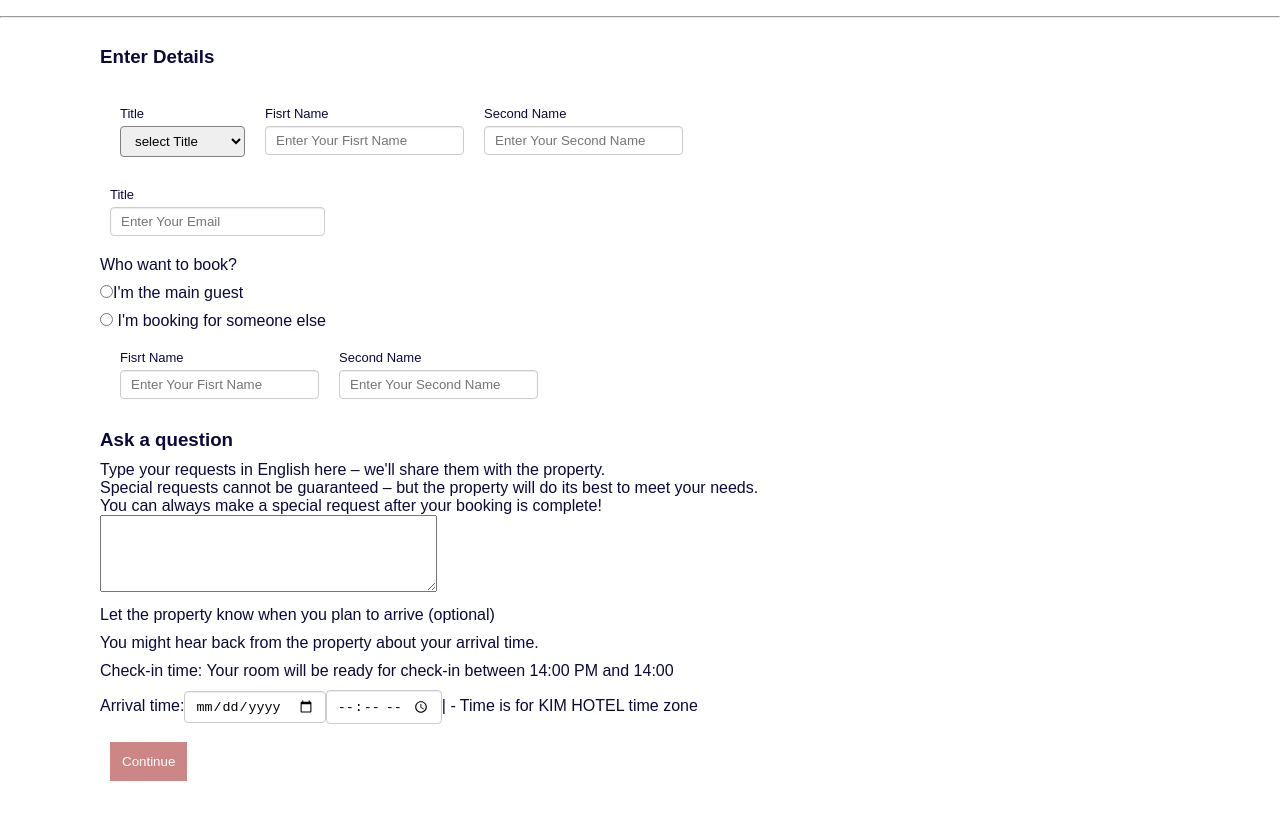
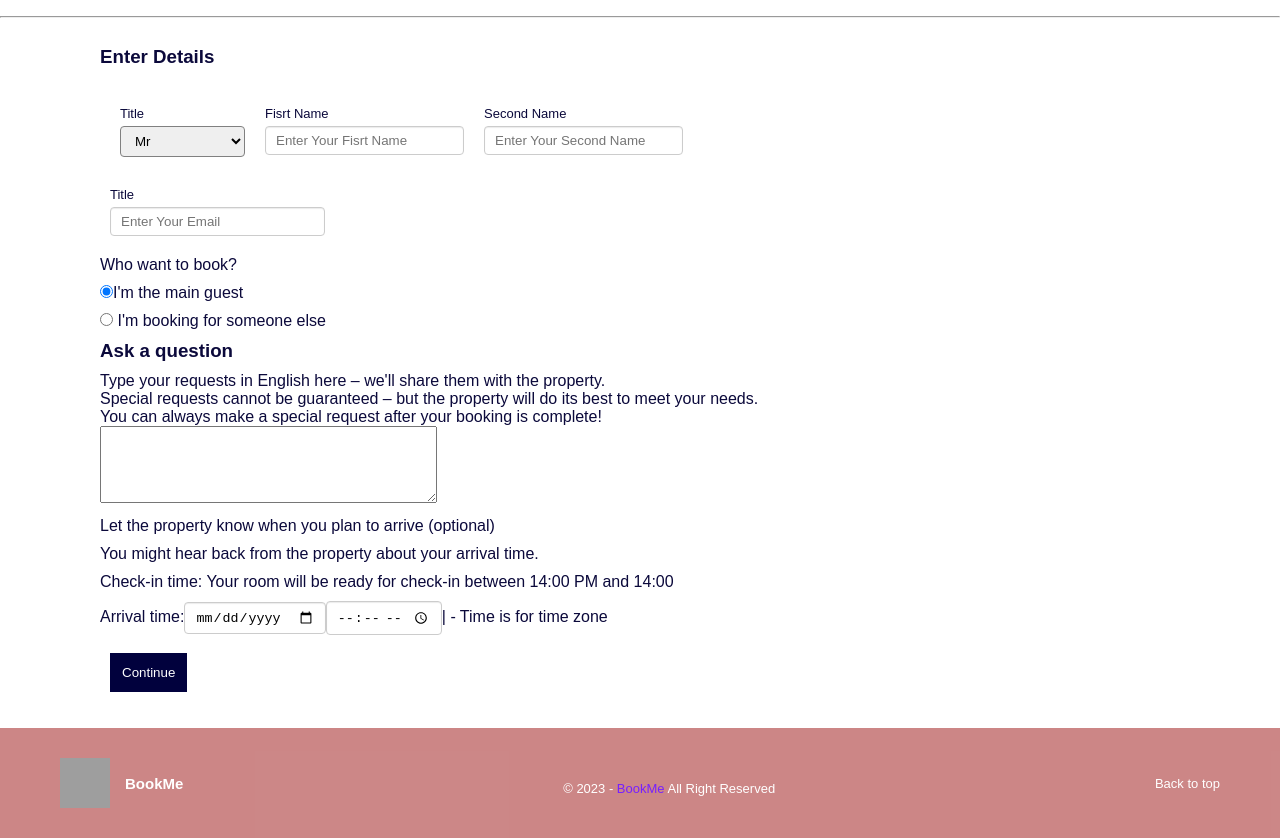
Before and after one commit to alaintresor/book-me-fe, a React (Create React App) app: page /checkout/1/1 in a window 1280 px wide. Shown: the part 520-1358 px from the top of the page. Before the commit the page ends 1301 px from the top, so only its background shows below. Built offline with nearby package versions, Linux system fonts and the light colour scheme; no server answers; grey boxes are pictures that could not be loaded.

Commit message:
fix details background

```diff
--- a/package.json
+++ b/package.json
@@ -26,6 +26,7 @@
     "react-router-dom": "^6.6.2",
     "react-scripts": "5.0.1",
     "react-scroll": "^1.8.9",
+    "react-slick": "^0.29.0",
     "sass": "^1.57.1",
     "styled-components": "^5.3.6",
     "web-vitals": "^2.1.4"
--- a/src/components/Nav/TopNavbar.jsx
+++ b/src/components/Nav/TopNavbar.jsx
@@ -65,7 +65,7 @@ export default function TopNavbar() {
 
             <li className="semiBold font15 pointer">
               <a href="/login" style={{ padding: "10px 30px 10px 0" }}>
-                open Account
+                Open Account
               </a>
             </li>
 
--- a/src/components/Sections/Header.jsx
+++ b/src/components/Sections/Header.jsx
@@ -27,7 +27,7 @@ export default function Header() {
                         <input className="form-control1" type="date" name="" id="" />
                       </div>
                       <div className="form-group-header">
-                        <label htmlFor="place">DEPARTURE</label>
+                        <label htmlFor="place">Departure</label>
                         <input className="form-control1" type="date" name="" id="" />
                       </div>
                       <div className="form-group-header">
@@ -44,7 +44,7 @@ export default function Header() {
                       </div>
                       <div className="form-group-header">
 
-                        <input className="btn" type="submit"  name="" id="" />
+                        <input className="btn" value="Search" type="submit"  name="" id="" />
                       </div>
                     </div>
                   </FormHome>
--- a/src/pages/checkout.js
+++ b/src/pages/checkout.js
@@ -2,11 +2,29 @@ import React, { useEffect, useState } from 'react';
 import { useParams } from 'react-router';
 import TopNavbar from '../components/Nav/TopNavbar';
 import axios from 'axios';
-
+import Footer from "../components/Sections/Footer"
 function CheckOut() {
   let { roomType, hotelId } = useParams()
+  const [title,setTitle]  = useState('')
+  const [fname,setFname]  = useState('')
+  const [lname,setLname]  = useState('')
+  const [emailMe,setEmailMe]  = useState('')
+  const [isGuest, setIsGuest] = useState(false)
+  const [fullnameOther,setFullnameOther]  = useState('')
+  const [emailOther,setEmailOther]  = useState('')
+  const [country,setCountry]  = useState('')
+  const [tel,setTel]  = useState('')
+  const [attendingEvent,setAttendingEvent]  = useState(false)
+  const [event,setEvent]  = useState('')
+  const [promo,setPromo]  = useState('')
+  const [paymentOption,setPaymentOption]  = useState('')
+
+
+
 
   const [hotel, setHotel] = useState({})
+
+  let [events, setEvents] = useState([])
 
   useEffect(() => {
     axios
@@ -14,6 +32,19 @@ function CheckOut() {
       .then((res) => {
         const { accomodation } = res.data.data
         setHotel(accomodation)
+      })
+      .catch((err) => {
+      });
+
+  }, [])
+  useEffect(() => {
+
+    axios
+      .get(`https://bookme.up.railway.app/api/v1/event`)
+      .then((res) => {
+        console.log(res.data.data)
+        const { event } = res.data.data
+        setEvents(event)
       })
       .catch((err) => {
       });
@@ -26,10 +57,10 @@ function CheckOut() {
 
     var step1 = document.getElementById('step1');
     var step2 = document.getElementById('step2');
-   var step3 =document.getElementById('step3');
-   step1.style.background="#990f0f80"
-   step2.style.background="transparent"
-   step3.style.background="transparent"
+    var step3 = document.getElementById('step3');
+    step1.style.background = "#990f0f80"
+    step2.style.background = "transparent"
+    step3.style.background = "transparent"
     //    step2.style.color="black"
     //    step2.style.border="1px solid grey"
     //    step3.style.color="black"
@@ -47,6 +78,23 @@ function CheckOut() {
     document.getElementById('first').style.display = "none"
     document.getElementById('second').style.display = "none"
     document.getElementById('third').style.display = "block"
+
+  }
+  const showField1 = () => {
+
+    var ref = document.getElementById('fieldBook')
+
+    ref.style.display = "none"
+
+
+
+  }
+  const showField = () => {
+
+    var ref = document.getElementById('fieldBook')
+
+    ref.style.display = "flex"
+
 
   }
 
@@ -96,7 +144,7 @@ function CheckOut() {
                   <div className='form-group'>
                     <label>Title</label>
 
-                    <select type="text" className='form-control'>
+                    <select type="text" value={title} onChange={(e)=>setTitle(e.target.value)} className='form-control'>
                       <option selected disabled>select Title</option>
                       <option>Mr</option>
                       <option>Mrs</option>
@@ -107,19 +155,19 @@ function CheckOut() {
                   </div>
                   <div className='form-group'>
                     <label>Fisrt Name</label>
-                    <input type="text" placeholder='Enter Your Fisrt Name' className='form-control' />
+                    <input type="text" value={fname} onChange={(e)=>setFname(e.target.value)} placeholder='Enter Your Fisrt Name' className='form-control' />
 
                   </div>
                   <div className='form-group'>
                     <label>Second Name</label>
-                    <input type="text" placeholder='Enter Your Second Name' className='form-control' />
+                    <input type="text" value={lname} onChange={(e)=>setLname(e.target.value)} placeholder='Enter Your Second Name' className='form-control' />
                   </div>
                 </div>
                 <div className='group-email'>
 
                   <div className='form-group'>
                     <label>Title</label>
-                    <input type="email" placeholder='Enter Your Email' className='form-control' />
+                    <input type="email" value={emailMe} onChange={(e)=>setEmailMe(e.target.value)} placeholder='Enter Your Email' className='form-control' />
 
 
 
@@ -128,25 +176,25 @@ function CheckOut() {
 
                 <p>Who want to book?</p>
 
-                <p> <input type="radio" name="who" />I'm the main guest</p>
-                <p><input type="radio" name="who" /> I'm booking for someone else</p>
+                <p onClick={showField1}> <input checked type="radio" name="who" />I'm the main guest</p>
+                <p onClick={showField} ><input type="radio" name="who" /> I'm booking for someone else</p>
 
-                <div className='form-names'>
+                <div className='form-names' id='fieldBook' style={{ display: "none" }} >
                   <div className='form-group'>
                     <label>Fisrt Name</label>
-                    <input type="text" placeholder='Enter Your Fisrt Name' className='form-control' />
+                    <input type="text" value={fullnameOther} onChange={(e)=>setFullnameOther(e.target.value)} placeholder='Enter Your Fisrt Name' className='form-control' />
 
                   </div>
                   <div className='form-group'>
-                    <label>Second Name</label>
-                    <input type="text" placeholder='Enter Your Second Name' className='form-control' />
+                    <label>Email</label>
+                    <input value={emailOther} onChange={(e)=>setEmailOther(e.target.value)} type="email" placeholder='Enter Your Second Name' className='form-control' />
                   </div>
                 </div>
                 <p><h3>Ask a question</h3></p>
                 <p>
-                Type your requests in English here – we'll share them with the property.<br/>
-Special requests cannot be guaranteed – but the property will do its best to meet your needs.<br/>
-You can always make a special request after your booking is complete!<br/>
+                  Type your requests in English here – we'll share them with the property.<br />
+                  Special requests cannot be guaranteed – but the property will do its best to meet your needs.<br />
+                  You can always make a special request after your booking is complete!<br />
                 </p>
                 <textarea rows="5" cols="40"></textarea>
                 <p>
@@ -163,10 +211,10 @@ You can always make a special request after your booking is complete!<br/>
                 <p>
                   Arrival time:
 
-<input type="date" name="date"/>
-<input type="time" name="date"/>
+                  <input type="date" name="date" />
+                  <input type="time" name="date" />
                   |
-- Time is for KIM HOTEL time zone
+                  - Time is for  {hotel.name} time zone
                 </p>
 
                 <br></br>
@@ -175,7 +223,7 @@ You can always make a special request after your booking is complete!<br/>
             </form>
           </div>
           <div id='second' className='form-second' style={{ display: "none" }}>
-            <p><h3>Enter Contact Information</h3></p>
+            <p><h2>Enter Contact Information</h2></p>
             <form>
               <div className='form'>
 
@@ -185,7 +233,7 @@ You can always make a special request after your booking is complete!<br/>
 
                     <label for="country">Country</label>
 
-            <select id="country" name="country" class="form-control">
+                    <select id="country" value={country} onChange={(e)=>setCountry(e.target.value)} name="country" class="form-control">
                       <option value="Afghanistan">Afghanistan</option>
                       <option value="Åland Islands">Åland Islands</option>
                       <option value="Albania">Albania</option>
@@ -438,11 +486,48 @@ You can always make a special request after your booking is complete!<br/>
                   <div className='form-group'>
                     <label>Telephone</label>
 
-                    <input type="text" placeholder='ex +167.....' className='form-control' />
+                    <input type="text" value={tel} onChange={(e)=>setTel(e.target.value)} placeholder='ex +167.....' className='form-control' />
 
 
 
                   </div>
+                </div>
+
+                <p>
+                  <h3>What's the purpose of visit?</h3>
+
+                </p>
+                <br />
+                <hr></hr>
+                <br />
+                <p onClick={showField1}> <input checked type="radio" name="who" />Personal reason</p>
+                <p onClick={showField} ><input type="radio" name="who" /> I am attending an event </p>
+                <p onClick={showField} ><input type="radio" name="who" /> Personal reason but i have a promotion code </p>
+
+
+                <br></br>
+                <div className='form-names'>
+                  <div className='form-group'>
+                    <label>Select your event</label>
+
+                    <select value={event} onChange={(e)=>setEvent(e.target.value)}  type="text" className='form-control'>
+                    <option>
+                      Select Event
+                    </option>
+                    <option>
+                      Kalisimbi
+                    </option>
+
+
+                    </select>
+
+                  </div>
+                  <div className='form-group'>
+                    <label>Your promotion code</label>
+                    <input value={promo} onChange={(e)=>setPromo(e.target.value)}  type="text" placeholder='promo code.' className='form-control' />
+
+                  </div>
+
                 </div>
                 <br></br>
                 <button className='btn-c'>Continue</button>
@@ -478,6 +563,9 @@ You can always make a special request after your booking is complete!<br/>
           </div>
         </div>
       </div>
+      <br></br>
+      <br></br>
+      <Footer />
     </>
   );
 }
--- a/src/pages/hotel-detail.js
+++ b/src/pages/hotel-detail.js
@@ -24,14 +24,14 @@ function HotelDetail() {
         <>
             <TopNavbar />
             <div className='container-fluid'>
-                <div className='header row' style={{ background: `url('${hotel.image}')`, backgroundSize: "cover", backgroundRepeat: "no-repeat" }}>
+                <div className='header row HeaderDetails' style={{ backgroundImage: `url('${hotel.image}')`, backgroundSize: "cover", backgroundRepeat: "no-repeat" }}>
 
                     <h1>
                         {hotel.name}
                     </h1>
                     <h3>{hotel.location}</h3>
                     <p className='desc'>{hotel.highlight}</p>
-                    <span>Read More</span>
+                    {/* <span>Read More</span> */}
                 </div>
             </div>
             <div className='container image-detail-section'>
--- a/src/routes/index.js
+++ b/src/routes/index.js
@@ -5,6 +5,7 @@ import Home from '../pages/home'
 import Checkout from '../pages/checkout'
 import Hotels from '../pages/hotels'
 import HotelDetail from '../pages/hotel-detail';
+import Search from '../pages/search';
 
 const routes = () => {
     return (
@@ -12,6 +13,7 @@ const routes = () => {
             <Route exact path="/" element={<Home />} />
             <Route exact path="/about" element={<About />} />
             <Route exact path="/hotels" element={<Hotels />} />
+            <Route exact path="/search" element={<Search />} />
             <Route exact path="/checkout/:roomType/:hotelId" element={<Checkout />} />
             <Route exact path="/hotel-detail/:id" element={<HotelDetail />} />
         </Routes>
--- a/src/style/formtabvalidation.css
+++ b/src/style/formtabvalidation.css
@@ -14,7 +14,7 @@
 .step-number{
     width: 50px;
     height: 50px;
-    background-color:#990f0f80;
+    background-color:rgb(1, 1, 61);;
     text-align: center;
     line-height: 30px;
     color: white;
@@ -56,7 +56,7 @@ p{
 .btn-c{
     padding: 12px 12px;
     border: none;
-    background-color: #990f0f80;
+    background-color: rgb(1, 1, 61);;
     margin-left: 10px;
     color: white;
 }
@@ -85,6 +85,15 @@ p{
     margin-top: 20px;
     border-radius: 4px;
     color: white;
+}
+
+.HotelCard{
+    background-repeat: no-repeat;
+}
+
+.HeaderDetails{
+    background-repeat: no-repeat;
+    background-size: cover;
 }
 
 
```
Also changed, not shown: src/components/HotelSearchCard.js (added, +12 -0 lines), src/pages/search.js (added, +17 -0 lines), 1 other file (tests, documents, lock files or other folders). Lines whose indentation alone changed are shown as unchanged.
